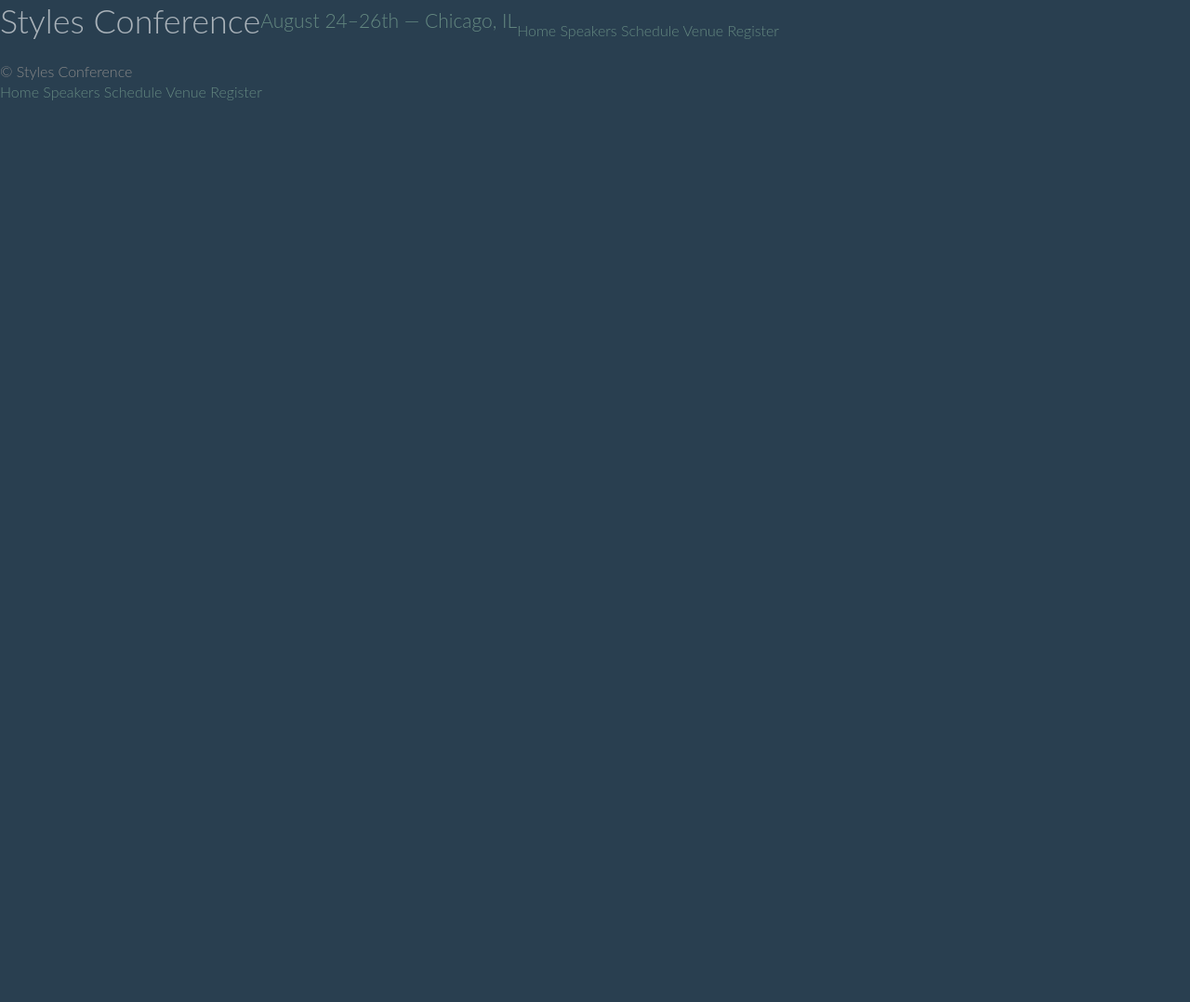
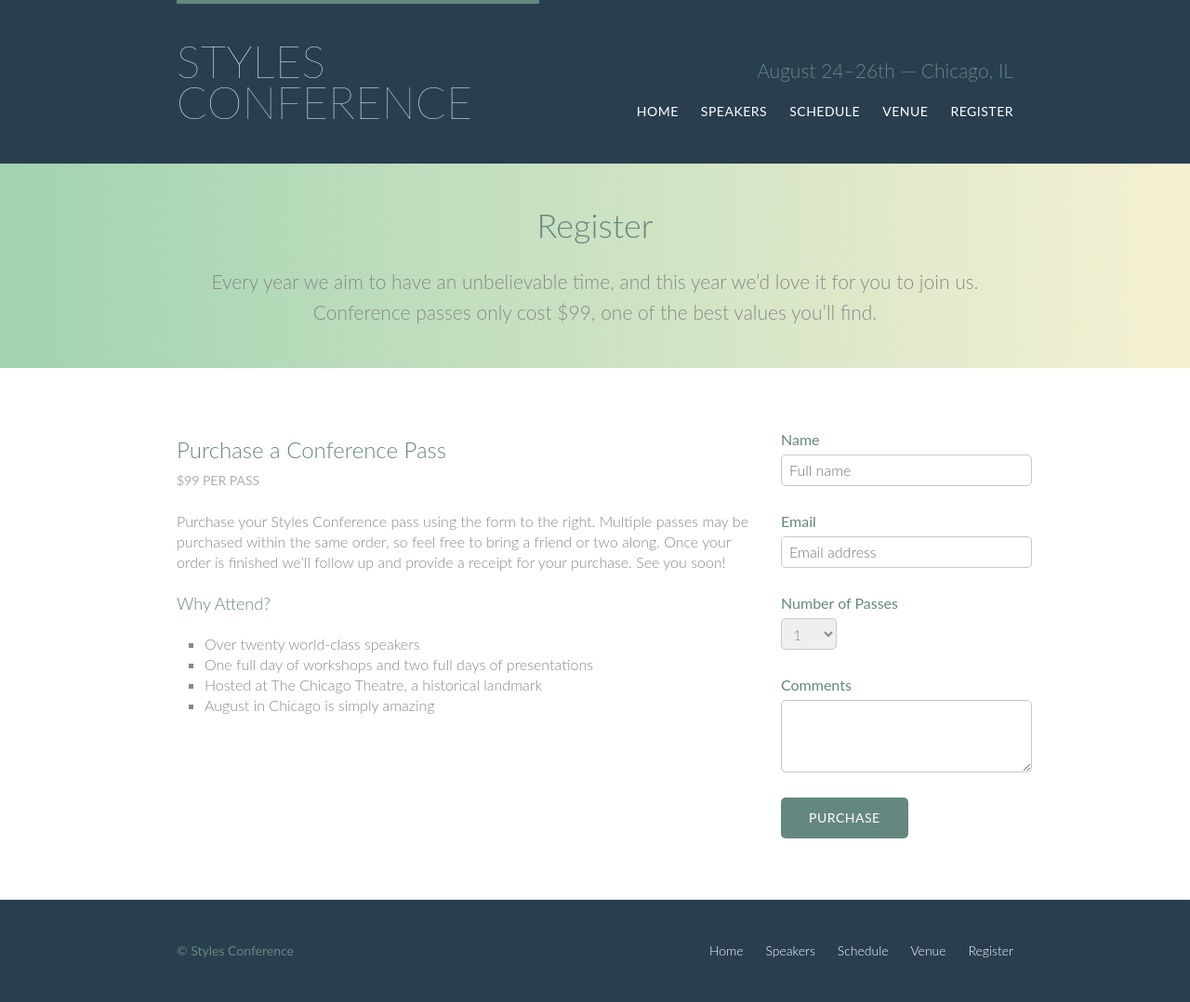
Before and after one commit to swineethamurthy/learn-shay-howe, a plain HTML site: page register.html in a window 1280 px wide. Shown: the whole page at 93% size. Before the commit the page ends 800 px from the top, so only its background shows below. Drawn offline with Linux system fonts and the light colour scheme.

Commit message:
feat: lesson#10 complete forms

```diff
--- a/assets/stylesheet/main.css
+++ b/assets/stylesheet/main.css
@@ -441,3 +441,63 @@ header {
 .venue-hotel {
   margin-bottom: 22px;
 }
+/*
+  ========================================
+  Register
+  ========================================
+*/
+.register-grid {
+  display: grid;
+  grid-template-columns: 70% 30%;
+  grid-gap: 5px 20px;
+}
+
+.why-attend {
+  list-style: square;
+  margin: 0 0 22px 30px;
+}
+form {
+  margin-bottom: 22px;
+}
+input,
+select,
+textarea {
+  font: 300 16px/22px "Lato", "Open Sans", "Helvetica Neue", Helvetica, Arial,
+    sans-serif;
+}
+
+.register-group label {
+  color: #648880;
+  cursor: pointer;
+  font-weight: 400;
+}
+.register-group input,
+.register-group select,
+.register-group textarea {
+  border: 1px solid #c6c9cc;
+  border-radius: 5px;
+  color: #888;
+  display: block;
+  margin: 5px 0 27px 0;
+  padding: 5px 8px;
+}
+.register-group input,
+.register-group textarea {
+  width: 100%;
+}
+.register-group select {
+  height: 34px;
+  width: 60px;
+}
+.register-group textarea {
+  height: 78px;
+}
+.btn-default {
+  border: 0;
+  background: #648880;
+  padding: 11px 30px;
+  font-size: 14px;
+}
+.btn-default:hover {
+  background: #77a198;
+}
--- a/register.html
+++ b/register.html
@@ -8,27 +8,123 @@
     <title>Register</title>
   </head>
   <body>
-    <header>
-      <h1>
-        <a href="index.html">Styles Conference</a>
+    <header class="primary-header container section-group">
+      <h1 class="logo">
+        <a href="index.html">Styles <br />Conference</a>
       </h1>
-      <h3>August 24&ndash;26th &mdash; Chicago, IL</h3>
-      <nav>
-        <a href="index.html">Home</a>
-        <a href="speakers.html">Speakers</a>
-        <a href="schedule.html">Schedule</a>
-        <a href="venue.html">Venue</a>
-        <a href="register.html">Register</a>
-      </nav>
+      <section class="right-group-header">
+        <h3 class="tagline">August 24&ndash;26th &mdash; Chicago, IL</h3>
+
+        <nav class="nav primary-nav">
+          <ul>
+            <li><a href="index.html">Home</a></li>
+            <li><a href="speakers.html">Speakers</a></li>
+            <li><a href="schedule.html">Schedule</a></li>
+            <li><a href="venue.html">Venue</a></li>
+            <li><a href="register.html">Register</a></li>
+          </ul>
+        </nav>
+      </section>
     </header>
-    <footer>
+    <section class="row-alt">
+      <div class="lead container">
+        <h1>Register</h1>
+
+        <p>
+          Every year we aim to have an unbelievable time, and this year we’d
+          love it for you to join us. Conference passes only cost $99, one of
+          the best values you’ll find.
+        </p>
+      </div>
+    </section>
+    <section class="row">
+      <section class="register-grid container">
+        <div>
+          <h2>Purchase a Conference Pass</h2>
+          <h5>$99 per Pass</h5>
+
+          <p>
+            Purchase your Styles Conference pass using the form to the right.
+            Multiple passes may be purchased within the same order, so feel free
+            to bring a friend or two along. Once your order is finished
+            we&#8217;ll follow up and provide a receipt for your purchase. See
+            you soon!
+          </p>
+
+          <h4>Why Attend?</h4>
+
+          <ul class="why-attend">
+            <li>Over twenty world-class speakers</li>
+            <li>
+              One full day of workshops and two full days of presentations
+            </li>
+            <li>Hosted at The Chicago Theatre, a historical landmark</li>
+            <li>August in Chicago is simply amazing</li>
+          </ul>
+        </div>
+        <div>
+          <form action="#" method="post">
+            <fieldset class="register-group">
+              <label>
+                Name
+                <input
+                  type="text"
+                  name="name"
+                  placeholder="Full name"
+                  required
+                />
+              </label>
+
+              <label>
+                Email
+                <input
+                  type="email"
+                  name="email"
+                  placeholder="Email address"
+                  required
+                />
+              </label>
+
+              <label>
+                Number of Passes
+                <select name="quantity" required>
+                  <option value="1" selected>1</option>
+                  <option value="2">2</option>
+                  <option value="3">3</option>
+                  <option value="4">4</option>
+                  <option value="5">5</option>
+                </select>
+              </label>
+
+              <label>
+                Comments
+                <textarea name="comments"></textarea>
+              </label>
+            </fieldset>
+
+            <input
+              class="btn btn-default"
+              type="submit"
+              name="submit"
+              value="Purchase"
+            />
+          </form>
+        </div>
+      </section>
+    </section>
+    <!-- Footer -->
+
+    <footer class="container primary-footer">
       <small>&copy; Styles Conference</small>
-      <nav>
-        <a href="index.html">Home</a>
-        <a href="speakers.html">Speakers</a>
-        <a href="schedule.html">Schedule</a>
-        <a href="venue.html">Venue</a>
-        <a href="register.html">Register</a>
+
+      <nav class="nav">
+        <ul>
+          <li><a href="index.html">Home</a></li>
+          <li><a href="speakers.html">Speakers</a></li>
+          <li><a href="schedule.html">Schedule</a></li>
+          <li><a href="venue.html">Venue</a></li>
+          <li><a href="register.html">Register</a></li>
+        </ul>
       </nav>
     </footer>
   </body>
```
